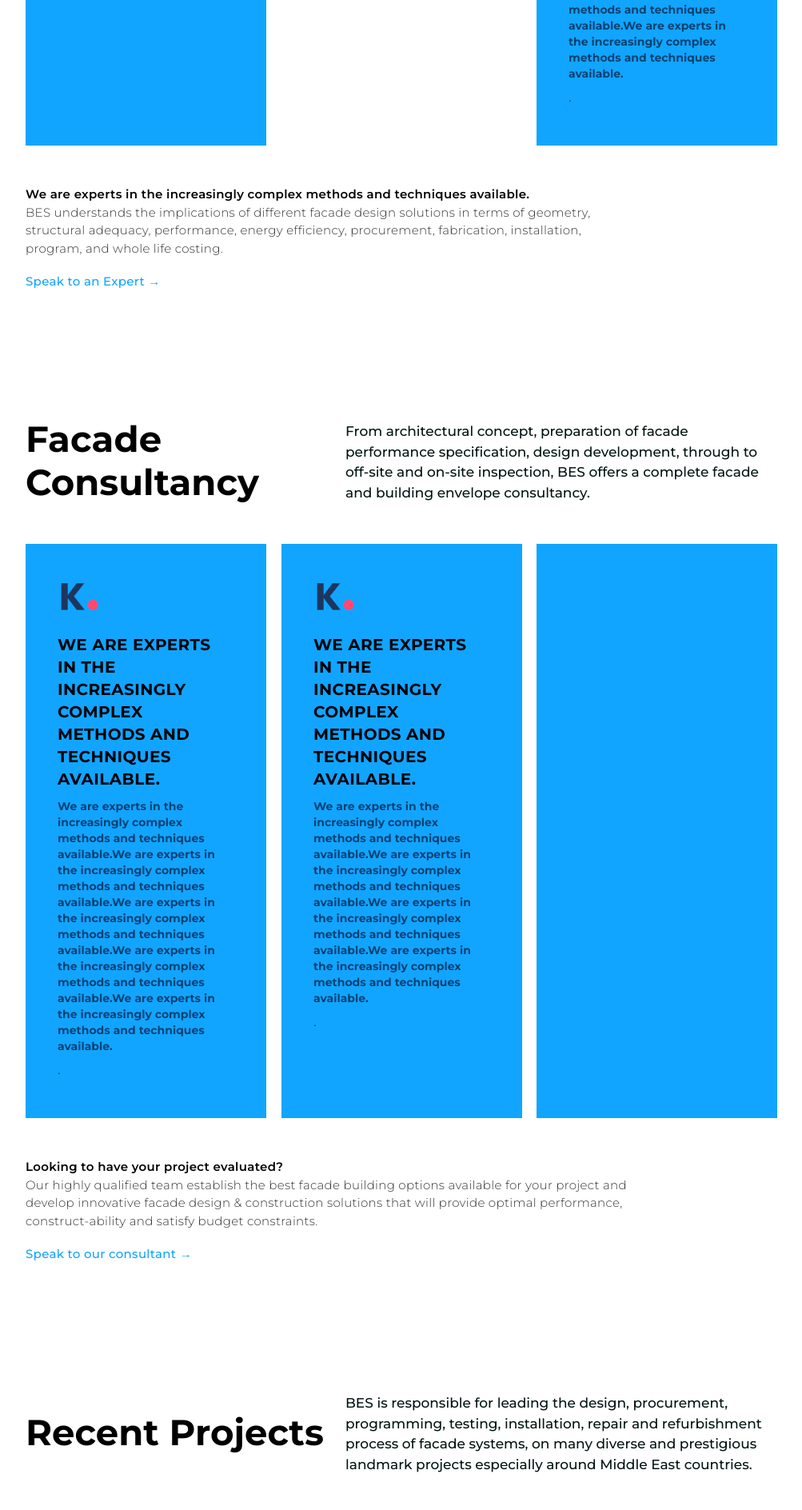
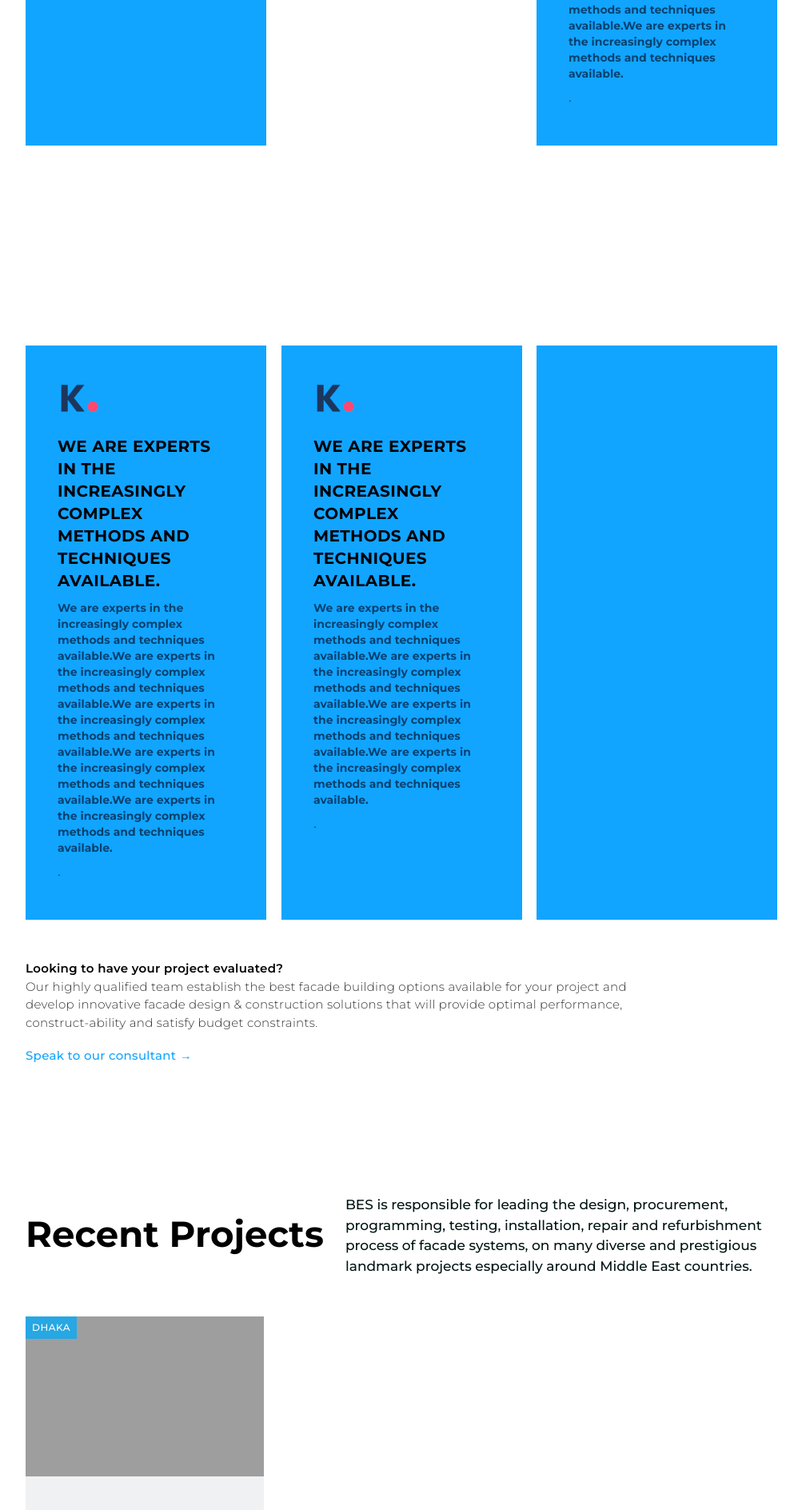
Before and after one commit to hosenmdaltaf/construction_websites_django, a Django app: page / in a window 1280 px wide. Shown: the part 2025-3913 px from the top of the page at 80% size, without its empty margins (138-1141 px from the left). Run offline with Django 3.2, Linux system fonts and the light colour scheme; data comes from the database, SQL or seed files in the repository; both versions use the stored data as it was after the commit; some libraries are stand-ins or nearby versions; grey boxes are pictures that could not be loaded.

Commit message:
latest update

```diff
--- a/templates/base.html
+++ b/templates/base.html
@@ -1,25 +1,18 @@
 {% load static %}
 
-<!DOCTYPE html><!-- This site was created in Webflow. http://www.webflow.com --><!-- Last Published: Sat Jan 02 2021 06:56:37 GMT+0000 (Coordinated Universal Time) -->
+<!DOCTYPE html>
 <html data-wf-domain="www.bes.ae" data-wf-page="5f3e11fcd6c90207834590fe" data-wf-site="5ccaa276b7202a688a2b135c">
-    <!-- Mirrored from www.bes.ae/ by HTTrack Website Copier/3.x [XR&CO'2014], Tue, 08 Feb 2022 10:45:57 GMT -->
     <head>
         <meta charset="utf-8"/>
         <title>Top Innovative Facade Engineering Consultancy in Bangladesh</title>
-        <meta content="Building Envelope Systems (BES) is one of the leading Facade Engineering services consultants in Dubai, UAE specializes in innovative Facade specialist Consultancy, Design, Engineering and Project Management in the Middle East region." name="description"/>
-        <meta content="Top Innovative Facade Engineering Consultancy in Dubai, UAE - BES" property="og:title"/>
-        <meta content="Building Envelope Systems (BES) is one of the leading Facade Engineering services consultants in Dubai, UAE specializes in innovative Facade specialist Consultancy, Design, Engineering and Project Management in the Middle East region." property="og:description"/>
-        <meta content="https://i.pinimg.com/originals/06/e2/0f/06e20f19afdd3be943cea7c2c60931c4.jpg" property="og:image"/>
-        <meta content="Top Innovative Facade Engineering Consultancy in Dubai, UAE - BES" property="twitter:title"/>
-        <meta content="Building Envelope Systems (BES) is one of the leading Facade Engineering services consultants in Dubai, UAE specializes in innovative Facade specialist Consultancy, Design, Engineering and Project Management in the Middle East region." property="twitter:description"/>
-        <meta content="https://i.pinimg.com/originals/06/e2/0f/06e20f19afdd3be943cea7c2c60931c4.jpg" property="twitter:image"/>
+        <meta content="DTECH CORP.LTD is one of the leading Facade Engineering services consultants in Bangladesh,innovative Facade specialist Consultancy, Design, Engineering and Project Management in the Bangladesh." name="description"/>
+        <meta content="Top Innovative Facade Engineering Consultancy in Bangladesh,  DTECH CORP.LTD- BES" property="og:title"/>
+        <meta content="DTECH CORP.LTD is one of the leading Facade Engineering services consultants in Bangladesh,innovative Facade specialist Consultancy, Design, Engineering and Project Management in the Bangladesh." property="og:description"/>
+        <meta content="{% static 'images/site_image.png' %}" property="og:image"/>
+        <meta content="{% static 'images/site_image.png' %}" property="twitter:image"/>
         <meta property="og:type" content="website"/>
-        <meta content="summary_large_image" name="twitter:card"/>
-
-
-
         <meta content="width=device-width, initial-scale=1" name="viewport"/>
-        <meta content="vwVNQX288XfJhs2o6s9vYkRGa6HdpL4X4dnEFcYTBL0" name="google-site-verification"/>
+        {% comment %} <meta content="vwVNQX288XfJhs2o6s9vYkRGa6HdpL4X4dnEFcYTBL0" name="google-site-verification"/> {% endcomment %}
         <meta content="Webflow" name="generator"/>
         <link href="{% static 'css/index.css' %}" rel="stylesheet" type="text/css"/>
 
@@ -67,5 +60,5 @@
 
 
     </body>
-    <!-- Mirrored from www.bes.ae/ by HTTrack Website Copier/3.x [XR&CO'2014], Tue, 08 Feb 2022 10:46:19 GMT -->
+
 </html>
--- a/templates/homeapp/homepage.html
+++ b/templates/homeapp/homepage.html
@@ -98,11 +98,9 @@
                 </div>
                 {% endfor %}
 
-
-
             </div>
-            <p class="paragraph-70 tight"><strong class="bold-text-4">We are experts in the increasingly complex methods and techniques available. <br/>‍</strong>BES understands the implications of different facade design solutions in terms of geometry, structural adequacy, performance, energy efficiency, procurement, fabrication, installation, program, and whole life costing.<br/></p>
-            <a href="#contact" class="clear-button w-button"><span class="learn-span">Speak to an Expert →</span></a>
+            {% comment %} <p class="paragraph-70 tight"><strong class="bold-text-4">We are experts in the increasingly complex methods and techniques available. <br/>‍</strong>BES understands the implications of different facade design solutions in terms of geometry, structural adequacy, performance, energy efficiency, procurement, fabrication, installation, program, and whole life costing.<br/></p>
+            <a href="#contact" class="clear-button w-button"><span class="learn-span">Speak to an Expert →</span></a> {% endcomment %}
         </div>
     </div>
 </div>
@@ -112,14 +110,14 @@
 <div id="consultancy" class="section wf-section">
     <div class="w-container">
         <div class="section-div">
-            <div class="columns w-row">
+            {% comment %} <div class="columns w-row">
                 <div class="column-2 w-col w-col-5">
                     <h2 class="heading-2">Facade Consultancy</h2>
                 </div>
                 <div class="column w-col w-col-7">
                     <p class="paragraph">From architectural concept, preparation of facade performance specification, design development, through to off-site and on-site inspection, BES offers a complete facade and building envelope consultancy.</p>
                 </div>
-            </div>
+            </div> {% endcomment %}
             <div class="icon-wrapper">
 
                 {% for con in consultancys %}
@@ -131,8 +129,6 @@
                     </div>
                 </div>
                 {% endfor %}
-
-
 
                 <div data-w-id="5cbb0fa5-6090-1191-7626-cc73ac13e75f" style="opacity:0" class="icon-div dark extra"></div>
             </div>
```
Also changed, not shown: db.sqlite3, media/consultancy_imgs/favicon.png (added), media/consultancy_imgs/favicon_09zPAV7.png (added), media/consultancy_imgs/favicon_4AO1SXu.png (added), media/consultancy_imgs/favicon_Rlp9afi.png (added), media/consultancy_imgs/favicon_WX88Mss.png (added), media/consultancy_imgs/map-bg.png (added), static/images/site_image.png (added).
